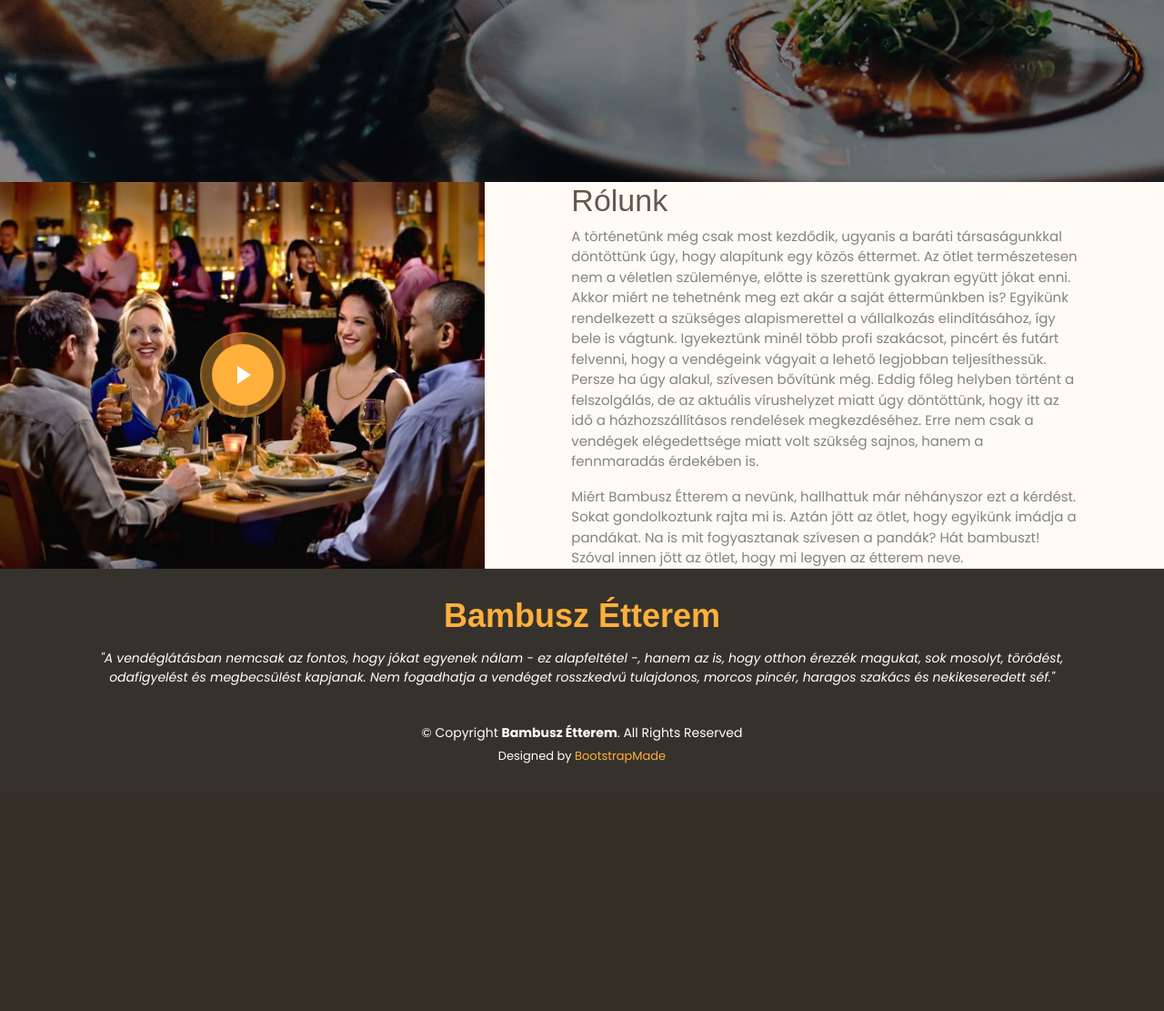
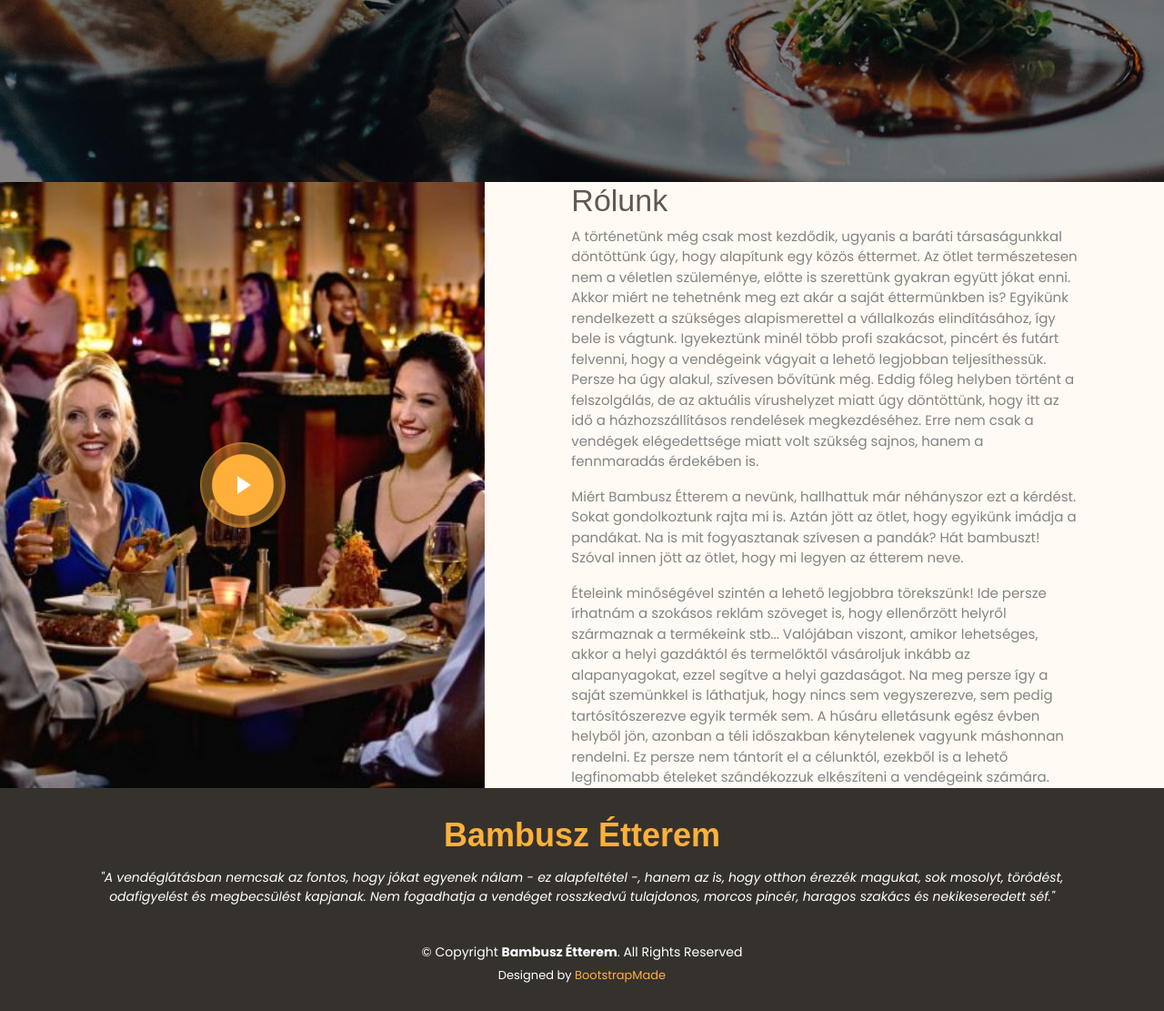
Before and after one commit to Savitar97/SZFM_2020_12_2_NP, a PHP site: page /Website/ in a window 1280 px wide. Shown: the part 600-1711 px from the top of the page at 91% size. Before the commit the page ends 1439 px from the top, so only its background shows below. Run offline with PHP 8.4, Linux system fonts and the light colour scheme; some web fonts are replaced.

Commit message:
Rólunk rovat kiegészítése

```diff
--- a/App/Website/view/about.php
+++ b/App/Website/view/about.php
@@ -23,7 +23,17 @@
               hanem a fennmaradás érdekében is.
               </p>
               <p>
-              Miért Bambusz Étterem a nevünk, hallhattuk már néhányszor ezt a kérdést. Sokat gondolkoztunk rajta mi is. Aztán jött az ötlet, hogy egyikünk imádja a pandákat. Na is mit fogyasztanak szívesen a pandák? Hát bambuszt! Szóval innen jött az ötlet, hogy mi legyen az étterem neve.
+              Miért Bambusz Étterem a nevünk, hallhattuk már néhányszor ezt a kérdést. Sokat gondolkoztunk rajta mi is.
+              Aztán jött az ötlet, hogy egyikünk imádja a pandákat. Na is mit fogyasztanak szívesen a pandák? Hát bambuszt!
+              Szóval innen jött az ötlet, hogy mi legyen az étterem neve.
+              </p>
+              <p>
+              Ételeink minőségével szintén a lehető legjobbra törekszünk! Ide persze írhatnám a szokásos reklám szöveget is, hogy ellenőrzött
+              helyről származnak a termékeink stb... Valójában viszont, amikor lehetséges, akkor a helyi gazdáktól és termelőktől
+              vásároljuk inkább az alapanyagokat, ezzel segítve a helyi gazdaságot. Na meg persze így a saját szemünkkel is láthatjuk,
+              hogy nincs sem vegyszerezve, sem pedig tartósítószerezve egyik termék sem. A húsáru elletásunk egész évben helyből jön,
+              azonban a téli időszakban kénytelenek vagyunk máshonnan rendelni. Ez persze nem tántorít el a célunktól, ezekből is a lehető legfinomabb
+              ételeket szándékozzuk elkészíteni a vendégeink számára.
               </p>
 
             </div>
```
